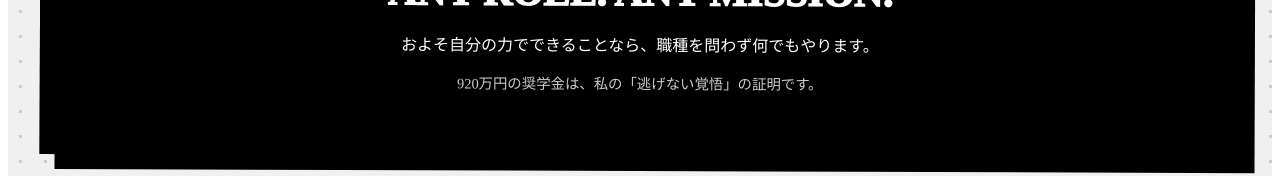
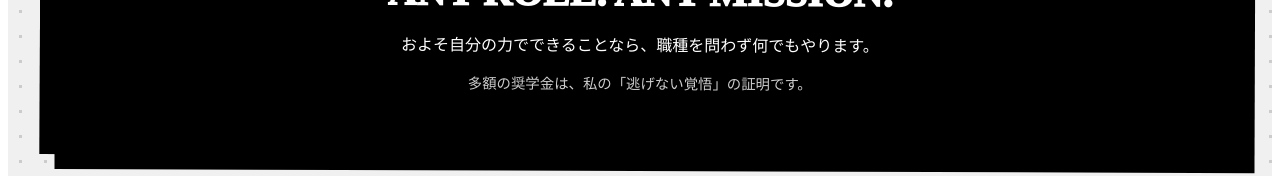
Before and after one commit to UnkoTareZou/my-portfolio, a Next.js app: page /about in a window 1280 px wide. Shown: the part 1509-1685 px from the top of the page. Built offline with nearby package versions, Linux system fonts and the light colour scheme.

Commit message:
hogehoge

```diff
--- a/app/about/page.tsx
+++ b/app/about/page.tsx
@@ -91,7 +91,7 @@ export default function AboutPage() {
           <div className="mission-content">
             <h2 className="mission-title">ANY ROLE. ANY MISSION.</h2>
             <p>およそ自分の力でできることなら、職種を問わず何でもやります。</p>
-            <p className="mission-sub">920万円の奨学金は、私の「逃げない覚悟」の証明です。</p>
+            <p className="mission-sub">多額の奨学金は、私の「逃げない覚悟」の証明です。</p>
           </div>
         </section>
 
```
